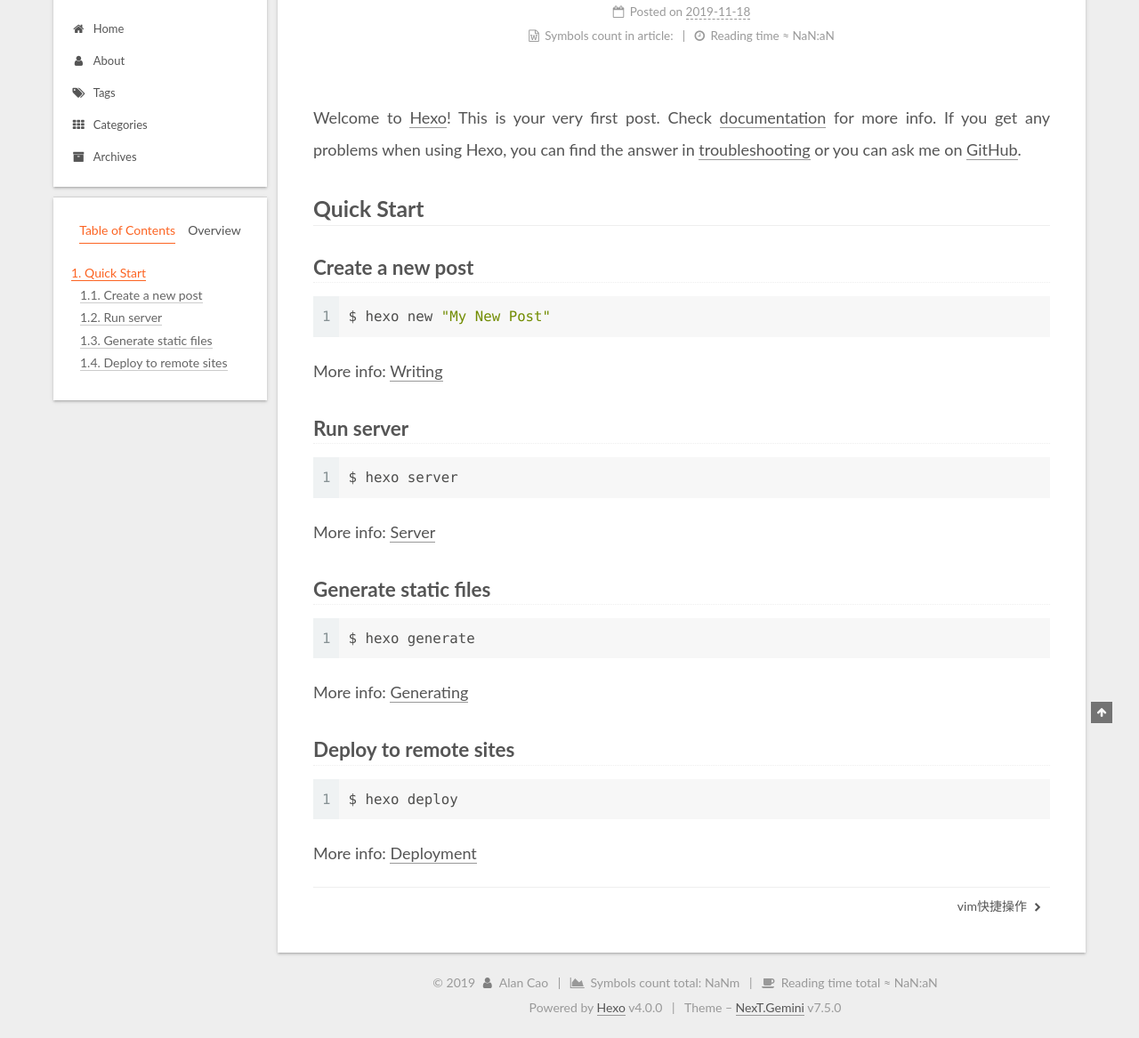
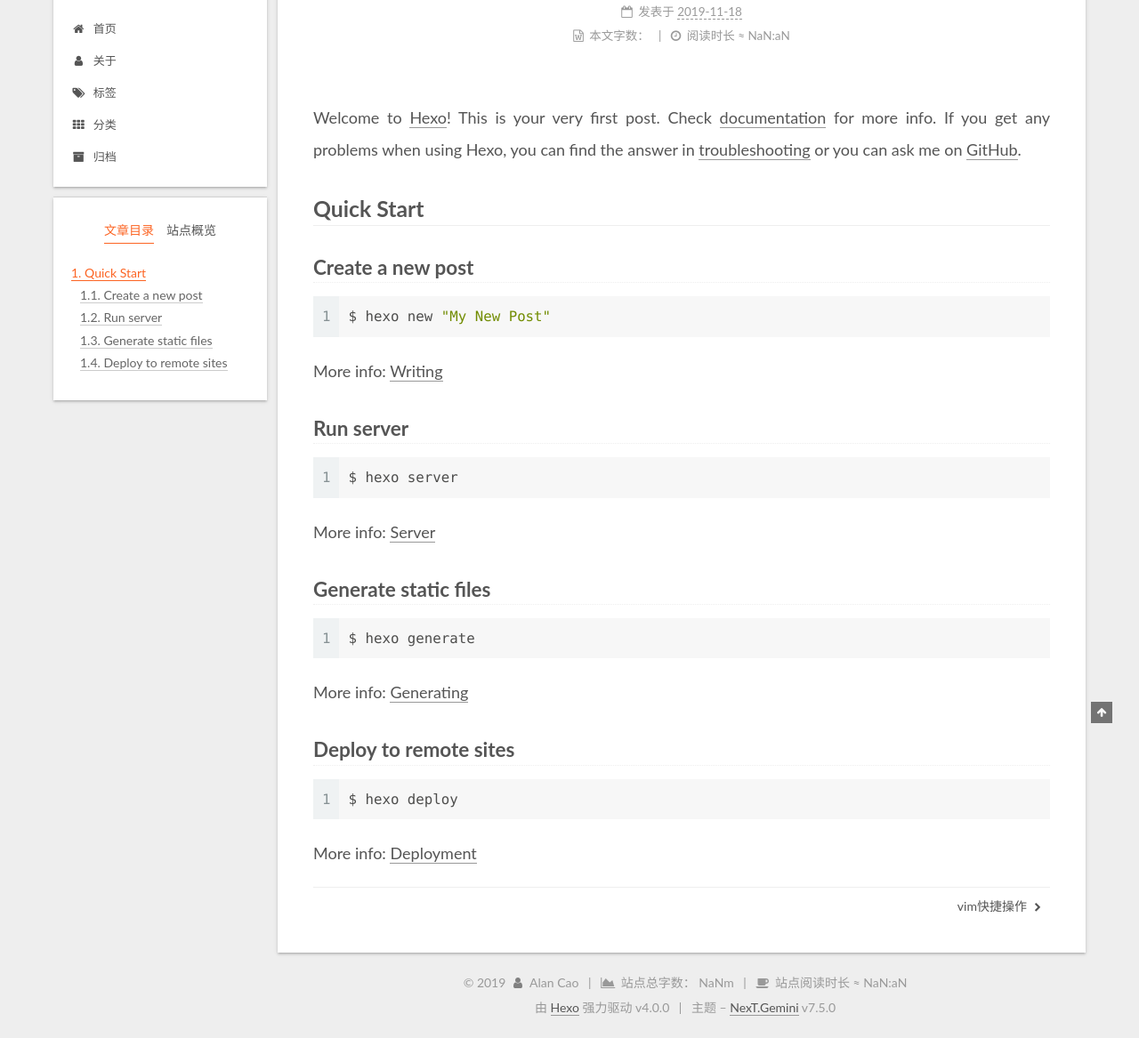
Before and after one commit to cgqabc/cgqabc.github.io, a plain HTML site: page 2019/11/18/hello-world/index.html in a window 1280 px wide. Shown: the part 87-1254 px from the top of the page at 89% size. Drawn offline with Linux system fonts and the light colour scheme.

Commit message:
Site updated: 2019-11-19 11:42:37

```diff
--- a/2019/11/18/hello-world/index.html
+++ b/2019/11/18/hello-world/index.html
@@ -1,5 +1,5 @@
 <!DOCTYPE html>
-<html lang="zh">
+<html lang="zh-CN">
 <head>
   <meta charset="UTF-8">
 <meta name="viewport" content="width=device-width, initial-scale=1, maximum-scale=2">
@@ -53,7 +53,7 @@
 <meta property="og:url" content="http:&#x2F;&#x2F;yoursite.com&#x2F;2019&#x2F;11&#x2F;18&#x2F;hello-world&#x2F;index.html">
 <meta property="og:site_name" content="Alan&#39;s Blog">
 <meta property="og:description" content="Welcome to Hexo! This is your very first post. Check documentation for more info. If you get any problems when using Hexo, you can find the answer in troubleshooting or you can ask me on GitHub. Quick">
-<meta property="og:locale" content="zh">
+<meta property="og:locale" content="zh-CN">
 <meta property="og:updated_time" content="2019-11-18T09:20:22.471Z">
 <meta name="twitter:card" content="summary">
 
@@ -122,7 +122,7 @@
   </div>
 
   <div class="site-nav-toggle">
-    <div class="toggle" aria-label="Toggle navigation bar">
+    <div class="toggle" aria-label="切换导航栏">
       <span class="toggle-line toggle-line-first"></span>
       <span class="toggle-line toggle-line-middle"></span>
       <span class="toggle-line toggle-line-last"></span>
@@ -136,27 +136,27 @@
   <ul id="menu" class="menu">
         <li class="menu-item menu-item-home">
 
-    <a href="/" rel="section"><i class="fa fa-fw fa-home"></i>Home</a>
+    <a href="/" rel="section"><i class="fa fa-fw fa-home"></i>首页</a>
 
   </li>
         <li class="menu-item menu-item-about">
 
-    <a href="/about/" rel="section"><i class="fa fa-fw fa-user"></i>About</a>
+    <a href="/about/" rel="section"><i class="fa fa-fw fa-user"></i>关于</a>
 
   </li>
         <li class="menu-item menu-item-tags">
 
-    <a href="/tags/" rel="section"><i class="fa fa-fw fa-tags"></i>Tags</a>
+    <a href="/tags/" rel="section"><i class="fa fa-fw fa-tags"></i>标签</a>
 
   </li>
         <li class="menu-item menu-item-categories">
 
-    <a href="/categories/" rel="section"><i class="fa fa-fw fa-th"></i>Categories</a>
+    <a href="/categories/" rel="section"><i class="fa fa-fw fa-th"></i>分类</a>
 
   </li>
         <li class="menu-item menu-item-archives">
 
-    <a href="/archives/" rel="section"><i class="fa fa-fw fa-archive"></i>Archives</a>
+    <a href="/archives/" rel="section"><i class="fa fa-fw fa-archive"></i>归档</a>
 
   </li>
   </ul>
@@ -184,7 +184,7 @@
 
 
 
-  <article itemscope itemtype="http://schema.org/Article" class="post-block " lang="zh">
+  <article itemscope itemtype="http://schema.org/Article" class="post-block " lang="zh-CN">
     <link itemprop="mainEntityOfPage" href="http://yoursite.com/2019/11/18/hello-world/">
 
     <span hidden itemprop="author" itemscope itemtype="http://schema.org/Person">
@@ -206,24 +206,24 @@
               <span class="post-meta-item-icon">
                 <i class="fa fa-calendar-o"></i>
               </span>
-              <span class="post-meta-item-text">Posted on</span>
+              <span class="post-meta-item-text">发表于</span>
 
-              <time title="Created: 2019-11-18 17:20:22" itemprop="dateCreated datePublished" datetime="2019-11-18T17:20:22+08:00">2019-11-18</time>
+              <time title="创建时间：2019-11-18 17:20:22" itemprop="dateCreated datePublished" datetime="2019-11-18T17:20:22+08:00">2019-11-18</time>
             </span>
 
           <br>
-            <span class="post-meta-item" title="Symbols count in article">
+            <span class="post-meta-item" title="本文字数">
               <span class="post-meta-item-icon">
                 <i class="fa fa-file-word-o"></i>
               </span>
-                <span class="post-meta-item-text">Symbols count in article: </span>
+                <span class="post-meta-item-text">本文字数：</span>
               <span></span>
             </span>
-            <span class="post-meta-item" title="Reading time">
+            <span class="post-meta-item" title="阅读时长">
               <span class="post-meta-item-icon">
                 <i class="fa fa-clock-o"></i>
               </span>
-                <span class="post-meta-item-text">Reading time &asymp;</span>
+                <span class="post-meta-item-text">阅读时长 &asymp;</span>
               <span>NaN:aN</span>
             </span>
 
@@ -299,10 +299,10 @@
 
       <ul class="sidebar-nav motion-element">
         <li class="sidebar-nav-toc">
-          Table of Contents
+          文章目录
         </li>
         <li class="sidebar-nav-overview">
-          Overview
+          站点概览
         </li>
       </ul>
 
@@ -325,14 +325,14 @@
           <a href="/archives/">
 
           <span class="site-state-item-count">2</span>
-          <span class="site-state-item-name">posts</span>
+          <span class="site-state-item-name">日志</span>
         </a>
       </div>
       <div class="site-state-item site-state-categories">
             <a href="/categories/">
 
         <span class="site-state-item-count">1</span>
-        <span class="site-state-item-name">categories</span></a>
+        <span class="site-state-item-name">分类</span></a>
       </div>
   </nav>
 </div>
@@ -378,19 +378,19 @@
     <span class="post-meta-item-icon">
       <i class="fa fa-area-chart"></i>
     </span>
-      <span class="post-meta-item-text">Symbols count total: </span>
-    <span title="Symbols count total">NaNm</span>
+      <span class="post-meta-item-text">站点总字数：</span>
+    <span title="站点总字数">NaNm</span>
     <span class="post-meta-divider">|</span>
     <span class="post-meta-item-icon">
       <i class="fa fa-coffee"></i>
     </span>
-      <span class="post-meta-item-text">Reading time total &asymp;</span>
-    <span title="Reading time total">NaN:aN</span>
+      <span class="post-meta-item-text">站点阅读时长 &asymp;</span>
+    <span title="站点阅读时长">NaN:aN</span>
 </div>
-  <div class="powered-by">Powered by <a href="https://hexo.io/" class="theme-link" rel="noopener" target="_blank">Hexo</a> v4.0.0
+  <div class="powered-by">由 <a href="https://hexo.io/" class="theme-link" rel="noopener" target="_blank">Hexo</a> 强力驱动 v4.0.0
   </div>
   <span class="post-meta-divider">|</span>
-  <div class="theme-info">Theme – <a href="https://theme-next.org/" class="theme-link" rel="noopener" target="_blank">NexT.Gemini</a> v7.5.0
+  <div class="theme-info">主题 – <a href="https://theme-next.org/" class="theme-link" rel="noopener" target="_blank">NexT.Gemini</a> v7.5.0
   </div>
 
 
```
Also changed, not shown: 2019/11/19/vim操作快捷/index.html (+26 -26 lines), about/index.html (+19 -19 lines), archives/2019/11/index.html (+20 -20 lines), archives/2019/index.html (+20 -20 lines), archives/index.html (+20 -20 lines), categories/Testing/index.html (+20 -20 lines), categories/index.html (+20 -20 lines), index.html (+33 -33 lines), tags/index.html (+20 -20 lines).
